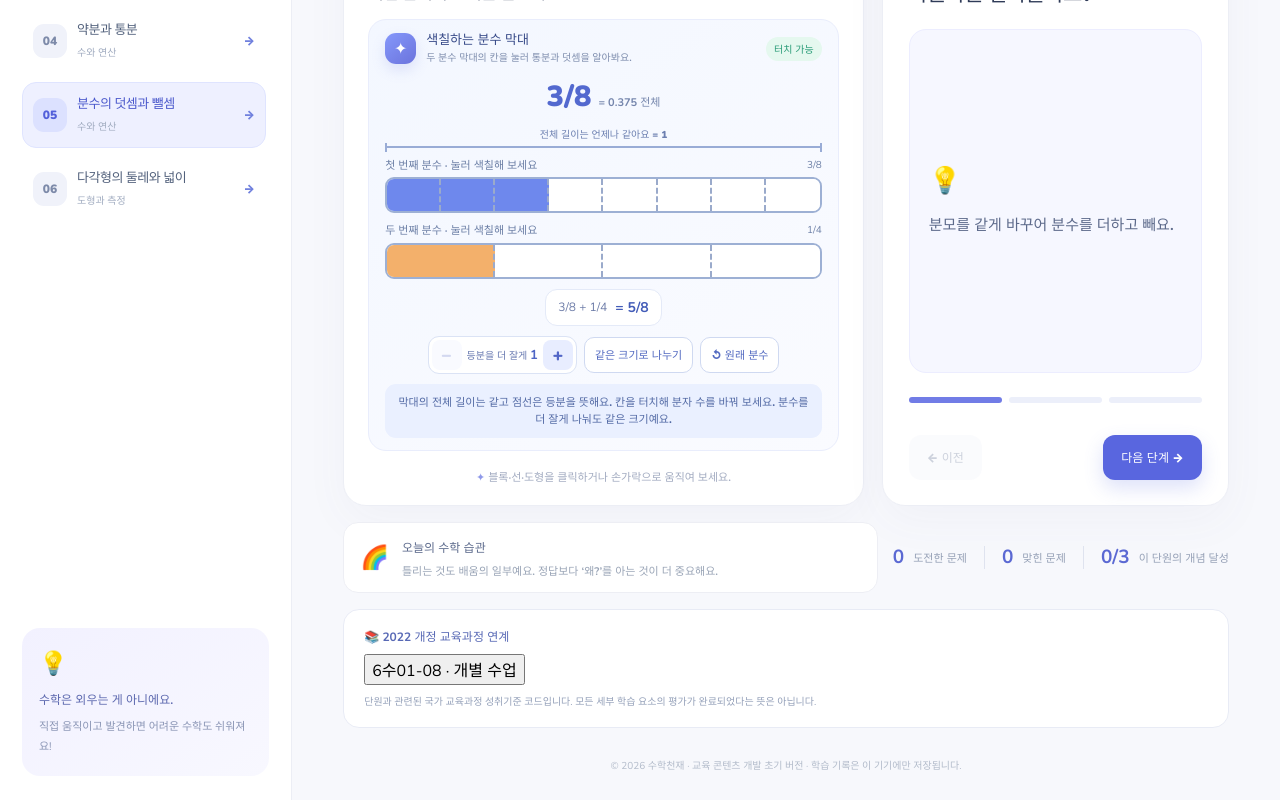
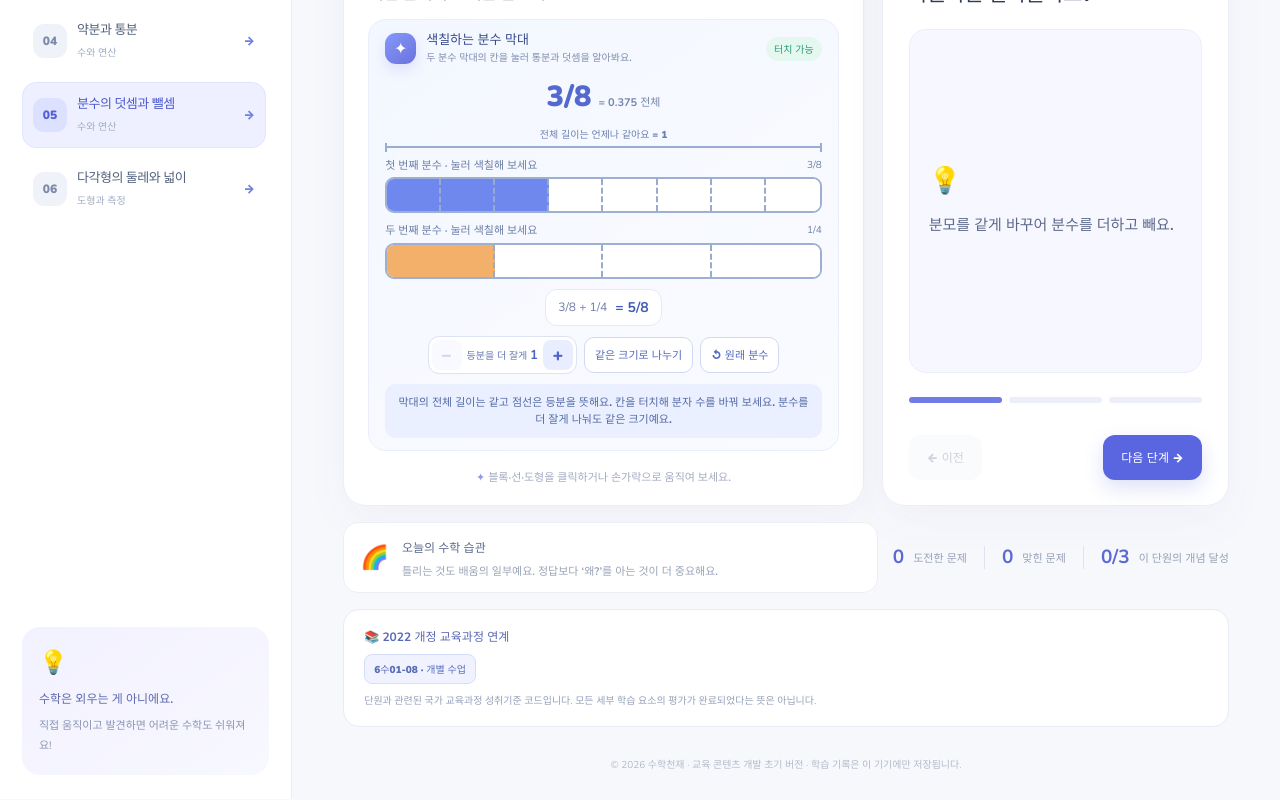
Before and after one commit to tajogood/mathgenius, a React (Vite) app: page / in a window 1280 px wide. Shown: the part 623-1423 px from the top of the page. Built offline with nearby package versions, Linux system fonts and the light colour scheme.

Commit message:
style: make chapter achievement codes keyboard-accessible classroom launch buttons

```diff
--- a/src/styles/standards.css
+++ b/src/styles/standards.css
@@ -142,3 +142,8 @@
 @media(prefers-reduced-motion:reduce) {
   .studio-option,.studio-progress * {transition:none!important;}
 }
+
+.curriculum-standard-codes button {border:1px solid #d5dff9;border-radius:8px;background:#f0f3ff;
+ padding:6px 9px;color:#596cb7;font-size:10px;font-weight:900;cursor:pointer;}
+.curriculum-standard-codes button:hover,.curriculum-standard-codes button:focus-visible {
+ background:#dce5ff;outline:2px solid #8ca2eb;}
```
